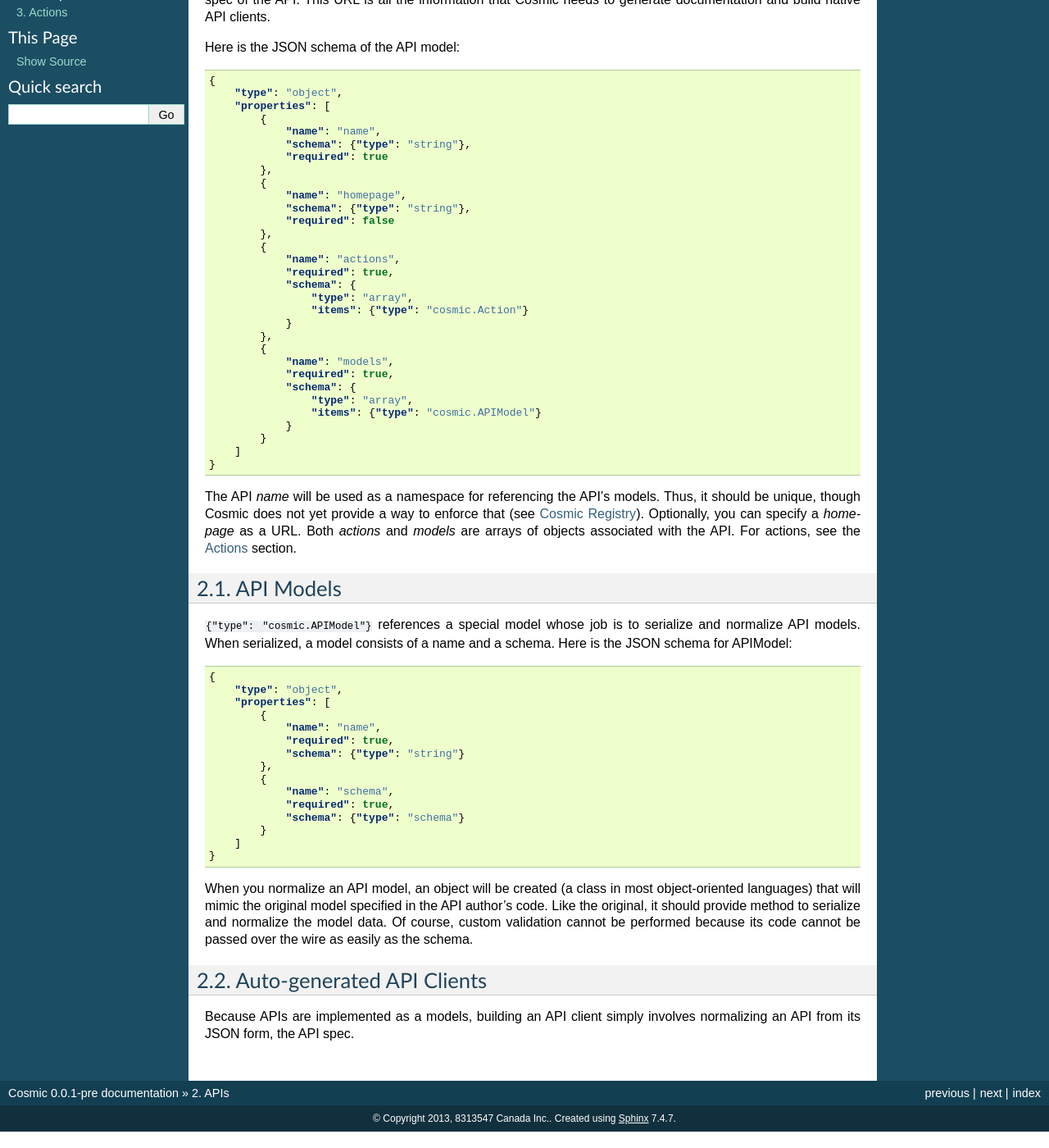
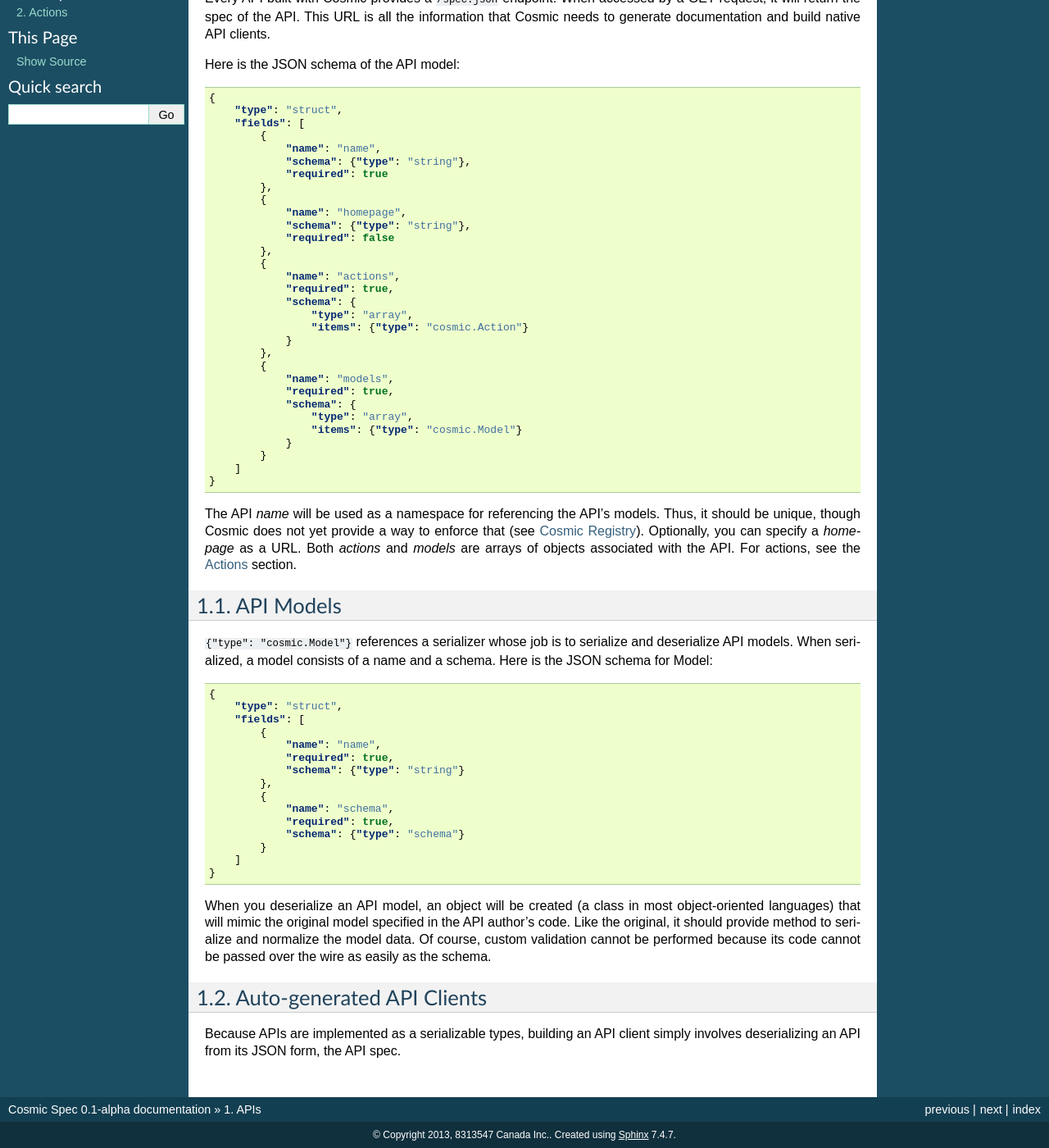
Before and after one commit to cosmic-api/cosmic-docs, a Sphinx documentation site: the page built from source/api.rst, in a window 1280 px wide and 1400 px high, scrolled down 221 px. Shown: the whole window at 82% size. Built offline with Sphinx 7.4.7, drawn with Linux system fonts in a browser that asks for light colours; some of the changed text lies outside the part shown.

Commit message:
Update docs to reflect our refactoring

```diff
--- a/source/api.rst
+++ b/source/api.rst
@@ -1,11 +1,11 @@
 APIs
 ====
 
-Because APIs need to be passed over the wire, they are implemented as a model,
-referenced as ``cosmic.API``.
+Because APIs need to be passed over the wire, they are implemented as
+serializable types, referenced as ``cosmic.API``.
 
 API spec
-  A piece of data that describes an API. The JSON form of the API model.
+  A piece of data that describes an API. The JSON form of the API type.
 
 Every API built with Cosmic provides a ``/spec.json`` endpoint. When accessed
 by a GET request, it will return the spec of the API. This URL is all the
@@ -17,8 +17,8 @@ Here is the JSON schema of the API model:
 .. code:: json
 
     {
-        "type": "object",
-        "properties": [
+        "type": "struct",
+        "fields": [
             {
                 "name": "name",
                 "schema": {"type": "string"},
@@ -42,7 +42,7 @@ Here is the JSON schema of the API model:
                 "required": true,
                 "schema": {
                     "type": "array",
-                    "items": {"type": "cosmic.APIModel"}
+                    "items": {"type": "cosmic.Model"}
                 }
             }
         ]
@@ -57,15 +57,15 @@ For actions, see the :ref:`actions` section.
 API Models
 ----------
 
-``{"type": "cosmic.APIModel"}`` references a special model whose job is to
-serialize and normalize API models. When serialized, a model consists of a
-name and a schema. Here is the JSON schema for APIModel:
+``{"type": "cosmic.Model"}`` references a serializer whose job is to serialize
+and deserialize API models. When serialized, a model consists of a name and a
+schema. Here is the JSON schema for Model:
 
 .. code:: json
 
     {
-        "type": "object",
-        "properties": [
+        "type": "struct",
+        "fields": [
             {
                 "name": "name",
                 "required": true,
@@ -79,7 +79,7 @@ name and a schema. Here is the JSON schema for APIModel:
         ]
     }
 
-When you normalize an API model, an object will be created (a class in most
+When you deserialize an API model, an object will be created (a class in most
 object-oriented languages) that will mimic the original model specified in the
 API author's code. Like the original, it should provide method to serialize
 and normalize the model data. Of course, custom validation cannot be performed
@@ -88,5 +88,5 @@ because its code cannot be passed over the wire as easily as the schema.
 Auto-generated API Clients
 --------------------------
 
-Because APIs are implemented as a models, building an API client simply
-involves normalizing an API from its JSON form, the API spec.
+Because APIs are implemented as a serializable types, building an API client
+simply involves deserializing an API from its JSON form, the API spec.
--- a/source/conf.py
+++ b/source/conf.py
@@ -40,7 +40,7 @@ source_suffix = '.rst'
 master_doc = 'index'
 
 # General information about the project.
-project = u'Cosmic'
+project = u'Cosmic Spec'
 copyright = u'2013, 8313547 Canada Inc.'
 
 # The version info for the project you're documenting, acts as replacement for
@@ -48,9 +48,9 @@ copyright = u'2013, 8313547 Canada Inc.'
 # built documents.
 #
 # The short X.Y version.
-version = '0.0.1'
+version = '0.1'
 # The full version, including alpha/beta/rc tags.
-release = '0.0.1-pre'
+release = '0.1-alpha'
 
 # The language for content autogenerated by Sphinx. Refer to documentation
 # for a list of supported languages.
--- a/source/index.rst
+++ b/source/index.rst
@@ -12,7 +12,6 @@ Welcome to Cosmic Docs! This document will describe in detail the architecture o
    :maxdepth: 2
    :numbered:
 
-   models
    api
    actions
    registry
```
Also changed, not shown: source/actions.rst (+8 -8 lines), source/models.rst (deleted, +0 -306 lines).
